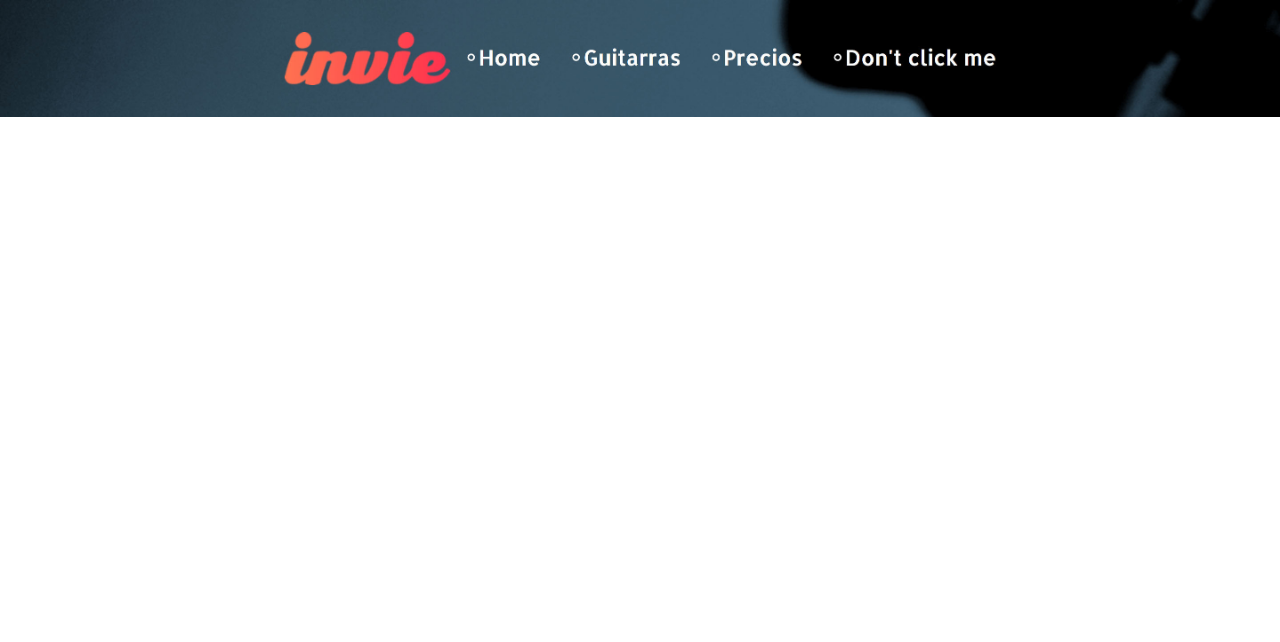
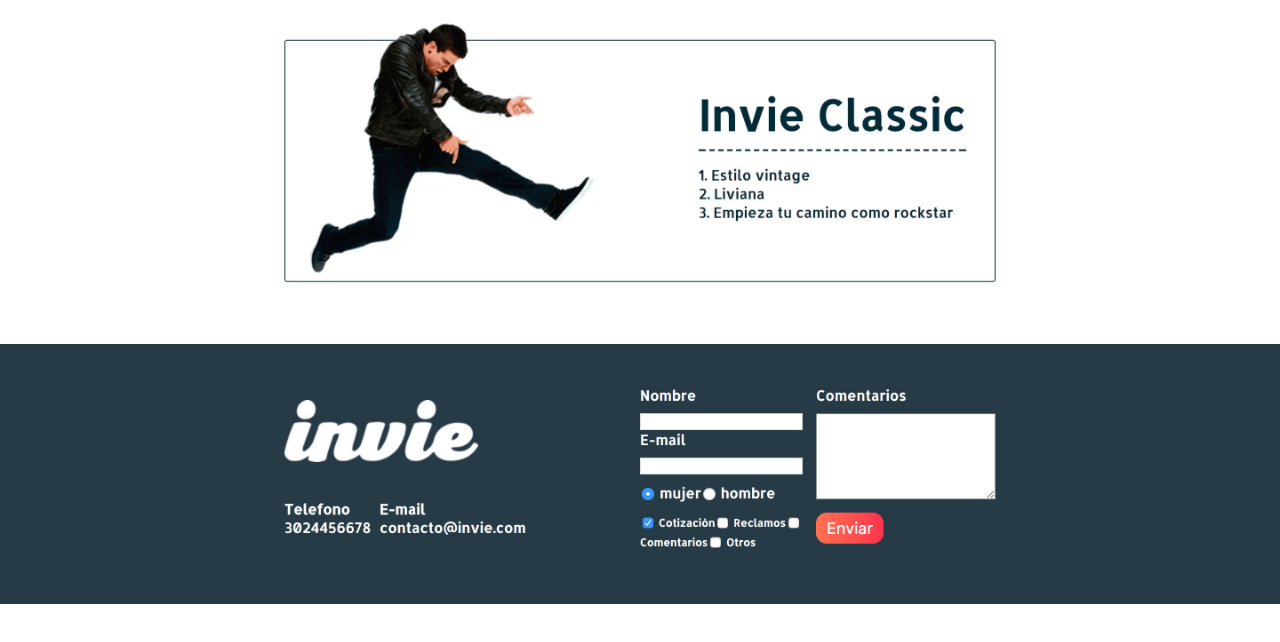
Before and after one commit to Yoned1996/invie-github, a plain HTML site: page index.html in a window 1280 px wide. Drawn offline with Linux system fonts and the light colour scheme.

Commit message:
clasica y footer

```diff
--- a/index.html
+++ b/index.html
@@ -16,8 +16,7 @@
     </style>
 </head>
 <body>
-    <img src="header.jpg" alt="">
-    <img src="hero.pnggit " alt="">
-    <img src="acustca.png" alt="">
+    <img src="clasica.png" alt="">
+    <img src="footer.jpg" alt="">
 </body>
 </html>
```
Also changed, not shown: clasica.png (added), footer.jpg (added).
